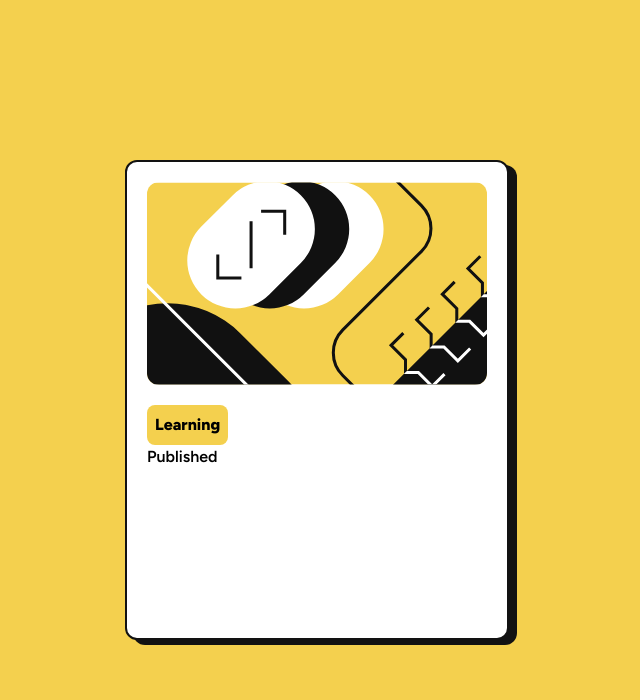
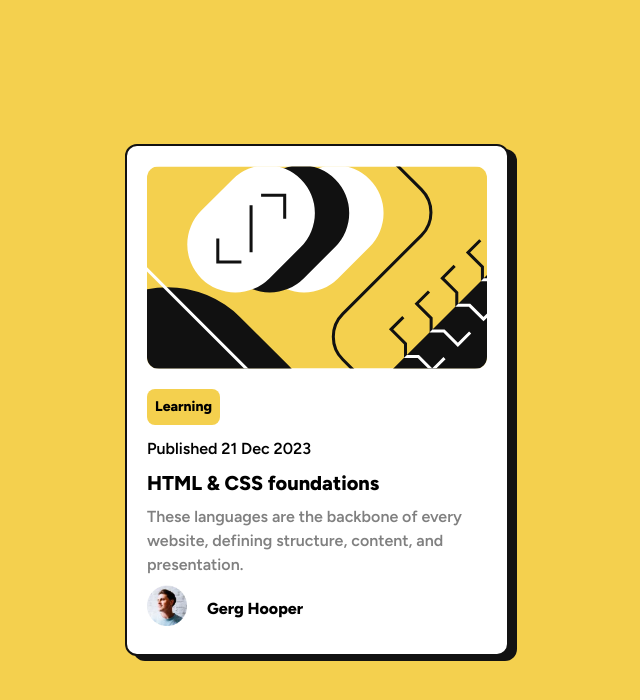
Before and after one commit to harshv5094/blog-card-nextjs, a Next.js app: page / in a window 1280 px wide. Shown: the top 700 px of the page, without its empty margins (323-963 px from the left). Built offline with nearby package versions, Linux system fonts and the light colour scheme.

Commit message:
feat: Finishing the final design

```diff
--- a/app/page.jsx
+++ b/app/page.jsx
@@ -3,24 +3,44 @@ import Image from 'next/image'
 export default function Home() {
   return (
     <main className=" absolute top-[50%] left-[50%] translate-x-[-50%] translate-y-[-50%]
-     bg-white w-[24em] max-md:w-[20em] max-sm:w-[18em] h-[30em] max-md:h-[28em] max-sm:h-[26em] rounded-xl p-5 border-2 border-black shadow-custom ">
+     bg-white w-[24em] max-md:w-[20em] max-sm:w-[18em] h-[32em] max-md:h-[30em] max-sm:h-[30em] rounded-xl p-5 border-2 border-black shadow-custom ">
       <div className='flex justify-center'>
         <Image
           src="/illustration-article.svg"
           width={420}
-          height={100}
+          height={80}
           alt="blog-banner"
           className='rounded-xl'
         />
       </div>
 
       <div className='flex justify-start mt-5'>
-        <h1 className='text-md font-bold bg-yellow rounded-lg p-2 text-center'>Learning</h1>
+        <h1 className='text-sm font-bold bg-yellow rounded-lg p-2 text-center'>Learning</h1>
       </div>
 
-      <div>
-        Published
+      <div className='mt-3 mb-2'>
+        Published 21 Dec 2023
+
+        <div className='text-xl mt-2 mb-2 font-bold'>
+          HTML & CSS foundations
+        </div>
+
+        <p className='text-[16px] text-grey'>
+          These languages are the backbone of every website, defining structure, content, and presentation.
+        </p>
+
+        <div className='flex justify-start my-2'>
+          <Image
+            src={'/image-avatar.webp'}
+            width={40}
+            height={40}
+            alt='avatar'
+          />
+          <span className='font-bold mt-3 mx-5'>Gerg Hooper</span>
+        </div>
+
       </div>
+
     </main>
   )
 }
```
